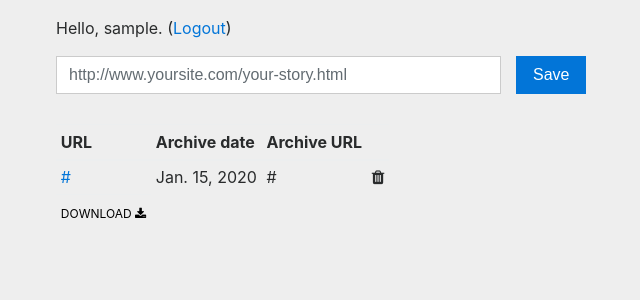
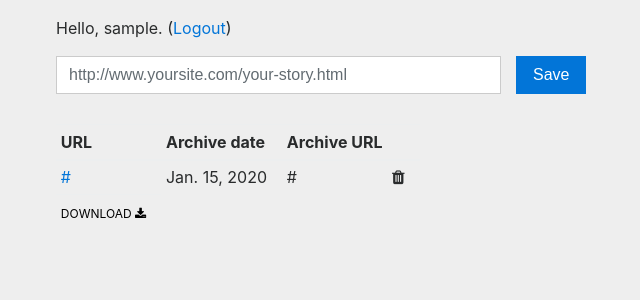
Before and after one commit to palewire/savemy.news, a Django app: template archive/templates/archive/index.html in a window 1280 px wide. Shown: the part 116-416 px from the top of the page, without its empty margins (29-669 px from the left). Run offline with Django 3.2, Linux system fonts and the light colour scheme; the template is opened without the code that fills it: values that come from a table or form of the project are taken from there, others are empty; a user stored in the database is signed in; tables that the repository leaves empty hold one stand-in row (values such as "Sample post"); some libraries are stand-ins or nearby versions.

Commit message:
A little breathing room

```diff
--- a/archive/static/archive/css/site.css
+++ b/archive/static/archive/css/site.css
@@ -24,6 +24,9 @@ header {
 .table {
     margin-top: 30px;
 }
+.table td {
+    padding-right: 15px;
+}
 .table th,
 .table td {
     white-space: nowrap;
```
